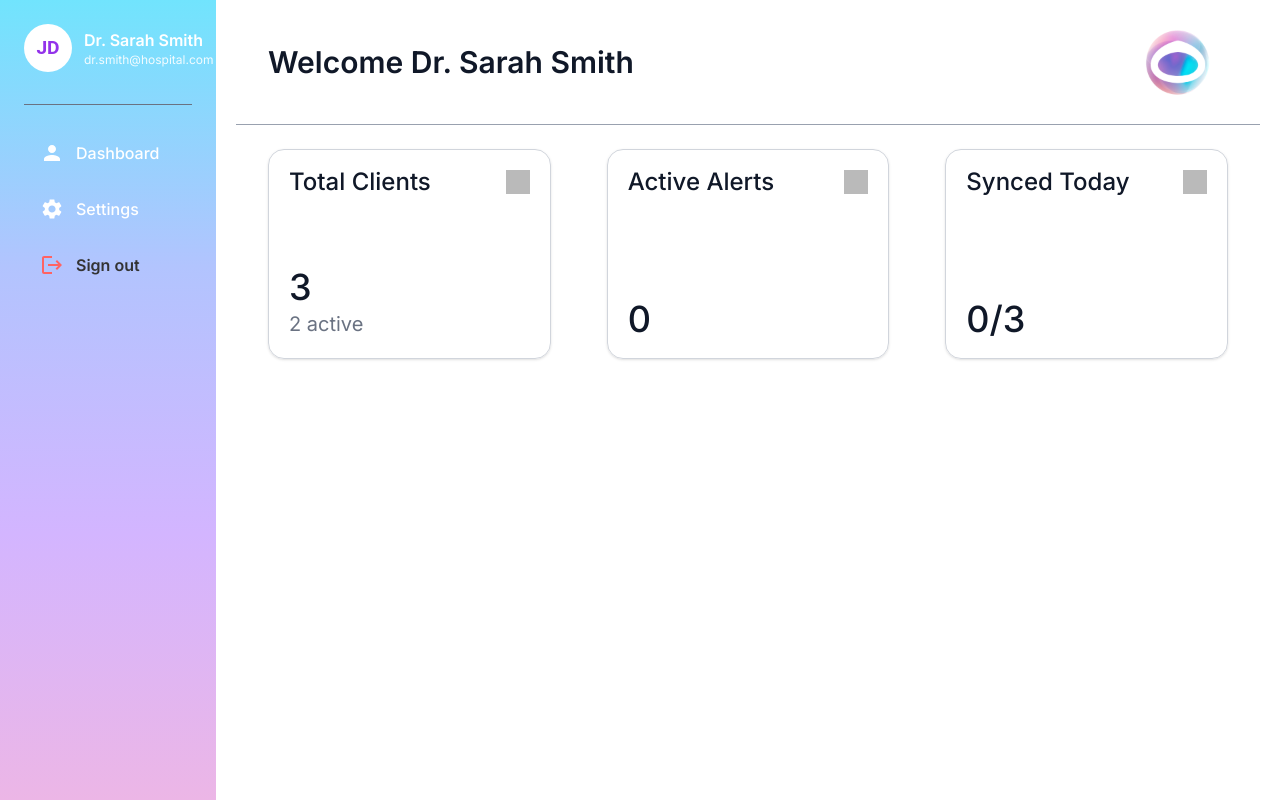
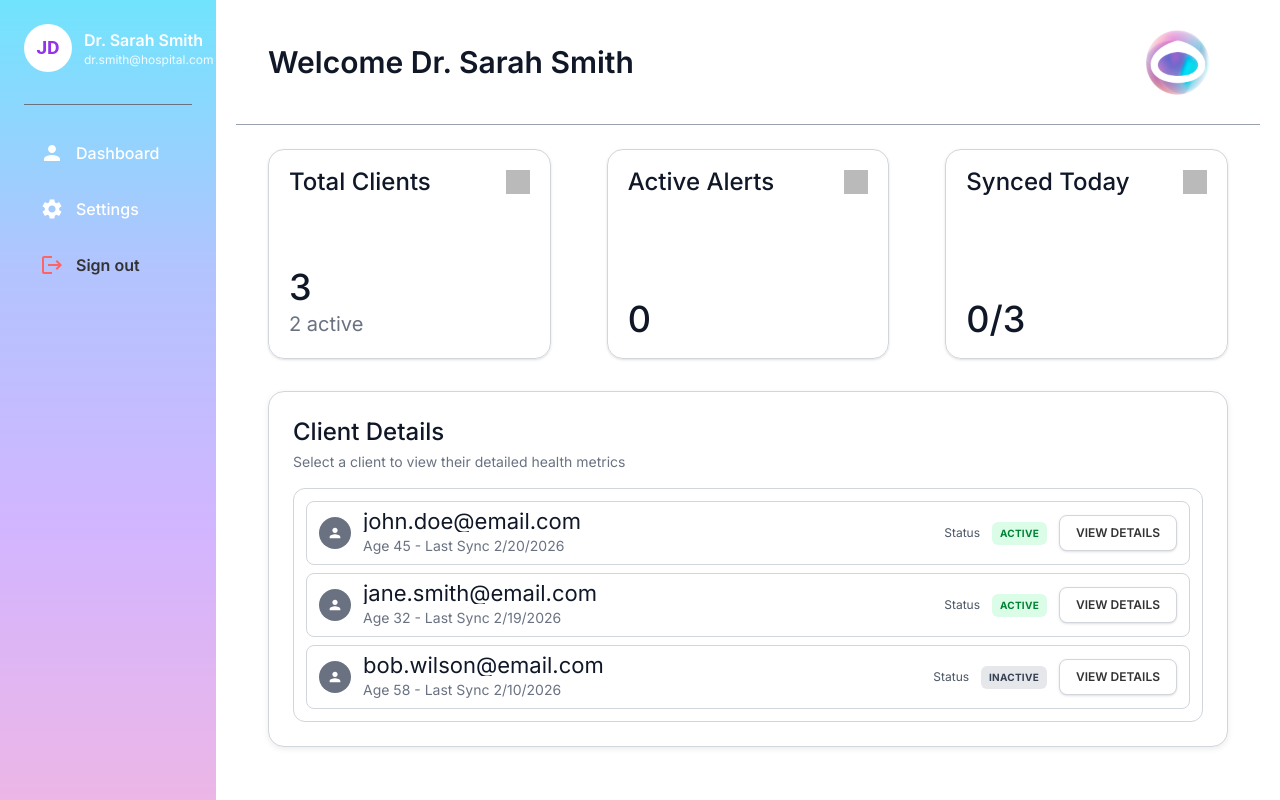
Before and after one commit to Pulse-Software-Inc/pulse-link, a Next.js app: page /doctorDashboard in a window 1280 px wide. Built offline with nearby package versions, Linux system fonts and the light colour scheme; grey boxes are pictures that could not be loaded.

Commit message:
patient's list updated.

```diff
--- a/src/app/doctorDashboard/page.js
+++ b/src/app/doctorDashboard/page.js
@@ -4,6 +4,7 @@ import DoctorSidebar from '@/components/doctorDB_siderbar';
 import Image from 'next/image';
 import DB_card from '@/components/doctorDB_cards';
 import useDoctorDB_cardsData from '@/components/doctorDB_cardsData';
+import ListOfPatients from '@/components/listOfPatients';
 
 function DoctorDashboard() {
     const { cards, clients, providerName, loading, error } = useDoctorDB_cardsData('/prodata.json');
@@ -39,6 +40,8 @@ function DoctorDashboard() {
                             (cards || []).map((val) => <DB_card key={val.id} val={val} />)
                         )}
                     </div>
+
+                    <ListOfPatients loading={loading} error={error} clients={clients} />
                 </main>
             </div>
         </div>
--- /dev/null
+++ b/src/components/listOfPatients.js
@@ -0,0 +1,87 @@
+'use client';
+import React from 'react';
+import Link from 'next/link';
+
+//
+function ListOfPatients({ loading, error, clients = [], detailsBasePath = '/clientDetails' }) {
+	const formatLastSync = (client) => {// Handle missing or invalid lastSync
+		if (!client?.lastSync) return client?.lastSyncDisplay || 'N/A';
+		const syncDate = new Date(client.lastSync);// Handle invalid date
+		if (Number.isNaN(syncDate.getTime())) return client?.lastSyncDisplay || 'N/A';
+
+        // Calculate time difference
+		const diffMs = Date.now() - syncDate.getTime();
+		const diffHours = Math.floor(diffMs / (1000 * 60 * 60));
+		const diffDays = Math.floor(diffHours / 24);
+
+        // Format based on time difference
+		if (diffHours < 1) return 'Just now';
+		if (diffHours < 24) return `${diffHours} h ago`;
+		if (diffDays === 1) return '1 day ago';
+		if (diffDays <= 7) return `${diffDays} days ago`;
+
+        // For older syncs, show the date
+		return client?.lastSyncDisplay || syncDate.toLocaleDateString();
+	};
+
+    // show client list with name, age, last sync, status, and link to details page
+	return (
+		<section className="mt-8 rounded-2xl border border-gray-300 bg-white p-6 shadow-[0_2px_6px_rgba(0,0,0,0.08)]">
+			<h2 className="text-2xl font-medium text-gray-900">Client Details</h2>
+			<p className="mt-1 text-sm text-gray-500">Select a client to view their detailed health metrics</p>
+
+			<div className="mt-4 rounded-xl border border-gray-300 bg-white p-3">
+				{loading ? (
+					<div className="p-4 text-sm text-gray-500">Loading client data...</div>
+				) : error ? ( // Display error message if there's an error fetching clients
+					<div className="p-4 text-sm text-red-600">{error}</div>
+				) : clients.length === 0 ? (// Handle case where there are no clients to display
+					<div className="p-4 text-sm text-gray-500">No clients found.</div>
+				) : (// Display the list of clients
+					<div className="space-y-2">
+						{clients.map((client) => (
+							<div
+								key={client.id}
+								className="flex flex-col gap-3 rounded-lg border border-gray-300 bg-white px-3 py-2 sm:flex-row sm:items-center sm:justify-between"
+							>
+								<div className="flex min-w-0 items-center gap-3">
+									<div className="h-8 w-8 shrink-0 rounded-full bg-gray-500 flex items-center justify-center text-[11px] font-semibold text-white">
+                                        {/* the dashboard icon color cannot be changed*/}
+                                        <img src = "/Dashboard_Icon.svg" alt="Dashboard Icon" className="h-4 w-4"/>
+									</div>
+									<div className="min-w-0">
+										<p className="truncate text-[22px] leading-none text-gray-900">{client.name}</p>
+										<p className="mt-1 truncate text-sm text-gray-500">
+											Age {client.age ?? 'N/A'} - Last Sync {formatLastSync(client)}
+										</p>
+									</div>
+								</div>
+
+								<div className="flex items-center gap-3 self-end sm:self-auto">
+									<div className="hidden text-xs text-gray-600 sm:block">Status</div>
+									<span
+										className={`inline-flex items-center rounded-md px-2 py-1 text-[10px] font-bold tracking-wide ${
+											client.status === 'ACTIVE'
+												? 'bg-green-100 text-green-700'
+												: 'bg-gray-200 text-gray-700'
+										}`}
+									>
+										{client.status || 'UNKNOWN'}
+									</span>
+									<Link
+										href={`${detailsBasePath}/${client.id}`}
+										className="inline-flex h-9 items-center rounded-lg border border-gray-300 bg-white px-4 text-xs font-semibold text-gray-900 shadow-sm transition-colors hover:bg-gray-100"
+									>
+										VIEW DETAILS
+									</Link>
+								</div>
+							</div>
+						))}
+					</div>
+				)}
+			</div>
+		</section>
+	);
+}
+
+export default ListOfPatients;
```
